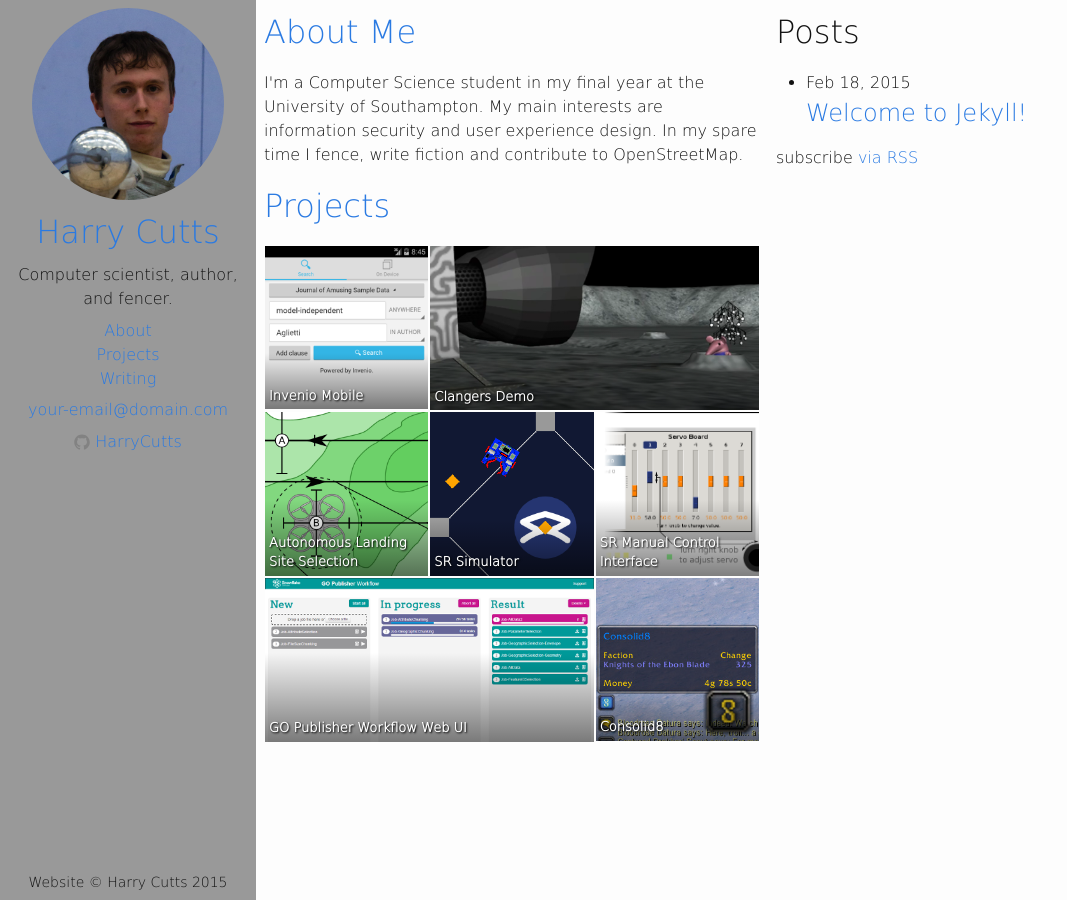
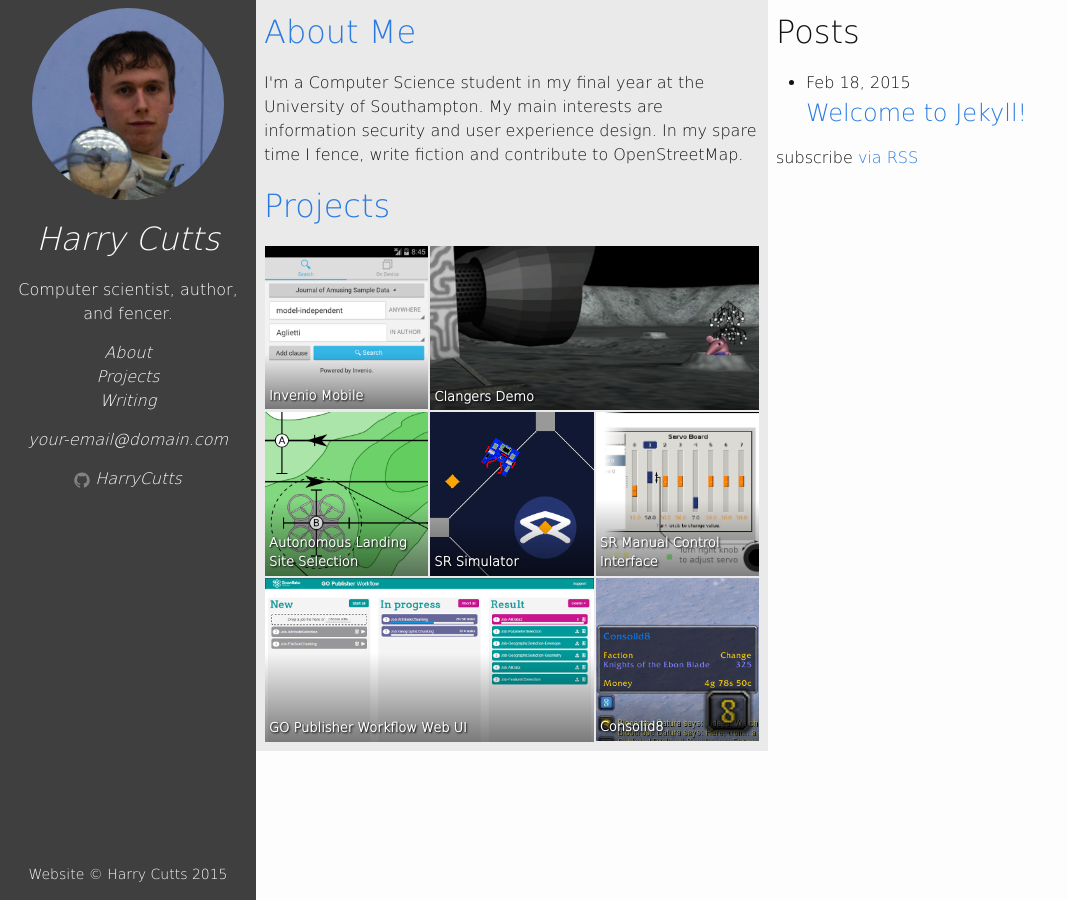
Before and after one commit to HarryCutts/harrycutts.github.io, a Jekyll site: the page built from index.html, in a window 1280 px wide. Shown: the whole page, without its empty margins (0-1067 px from the left). Built offline with Jekyll 4.4.1, drawn with Linux system fonts in a browser that asks for light colours; nearby versions of some CDN libraries; library files that are not in the unit come from our copies.

Commit message:
Use monochrome color scheme for sidebar
Also use a shade of gray as the background for the left column on the
home page.

```diff
--- a/_sass/_colors.scss
+++ b/_sass/_colors.scss
@@ -7,5 +7,8 @@
 $grey-color-light: lighten($grey-color, 40%);
 $grey-color-dark:  darken($grey-color, 25%);
 
-$sidebar-color:    hsl(0deg, 0%, 60%);
+$sidebar-color:    #3f3f3f;
+$sidebar-text-color: #fdfdfd;
 $icon-color: $grey-color;
+
+$left-column-color: #eaeaea;
--- a/_sass/_layout.scss
+++ b/_sass/_layout.scss
@@ -11,6 +11,14 @@
 	text-align: center;
 
 	background-color: $sidebar-color;
+
+	*, a {
+		color: $sidebar-text-color;
+	}
+
+	a {
+		font-style: italic;
+	}
 
 	.mugshot {
 		float: left;
@@ -31,7 +39,7 @@
 		width: $sidebar-width;
 
 		& > * {
-			margin-bottom: $spacing-unit / 4;
+			margin-bottom: $spacing-unit / 2;
 		}
 
 		& + div {
@@ -60,6 +68,10 @@
 }
 
 /** Columns (such as on the index page) */
+
+.pure-g > .column:first-child {
+	background-color: $left-column-color;
+}
 
 .column {
 	padding: 8px;
```
